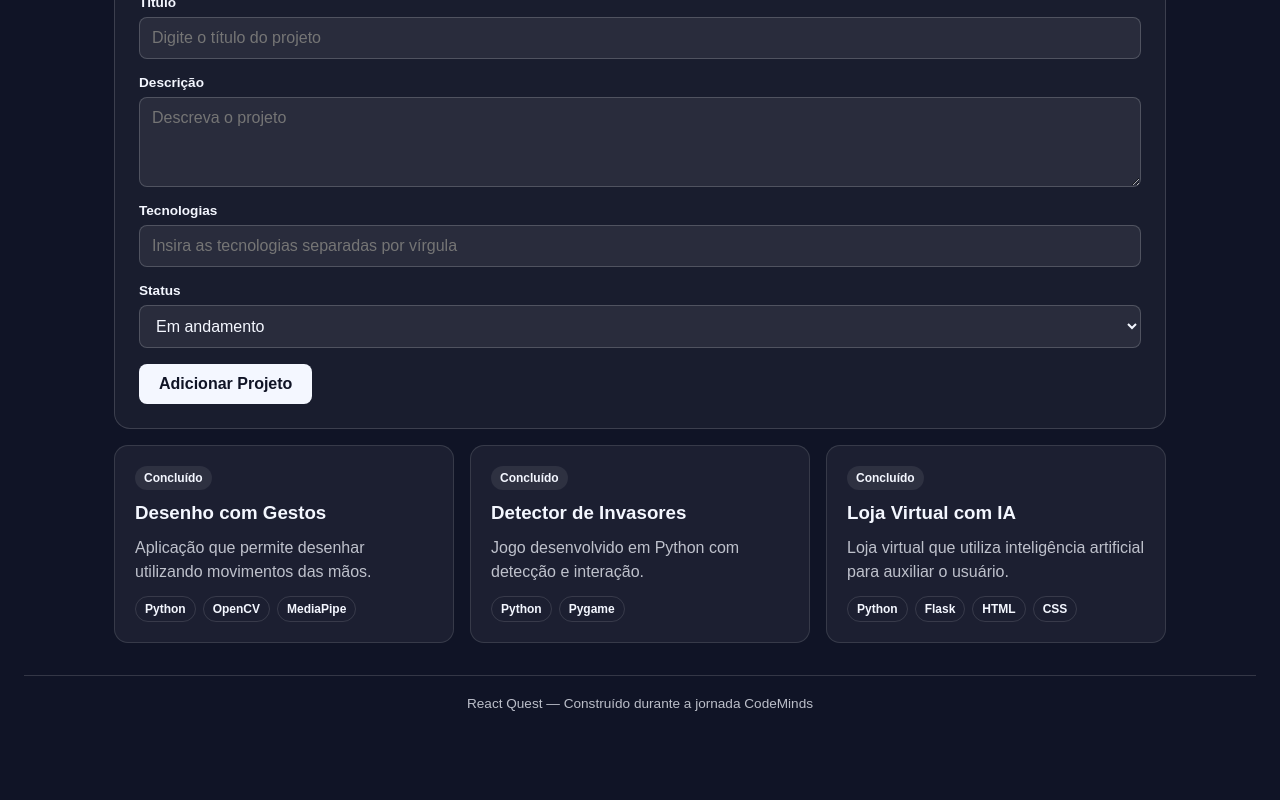
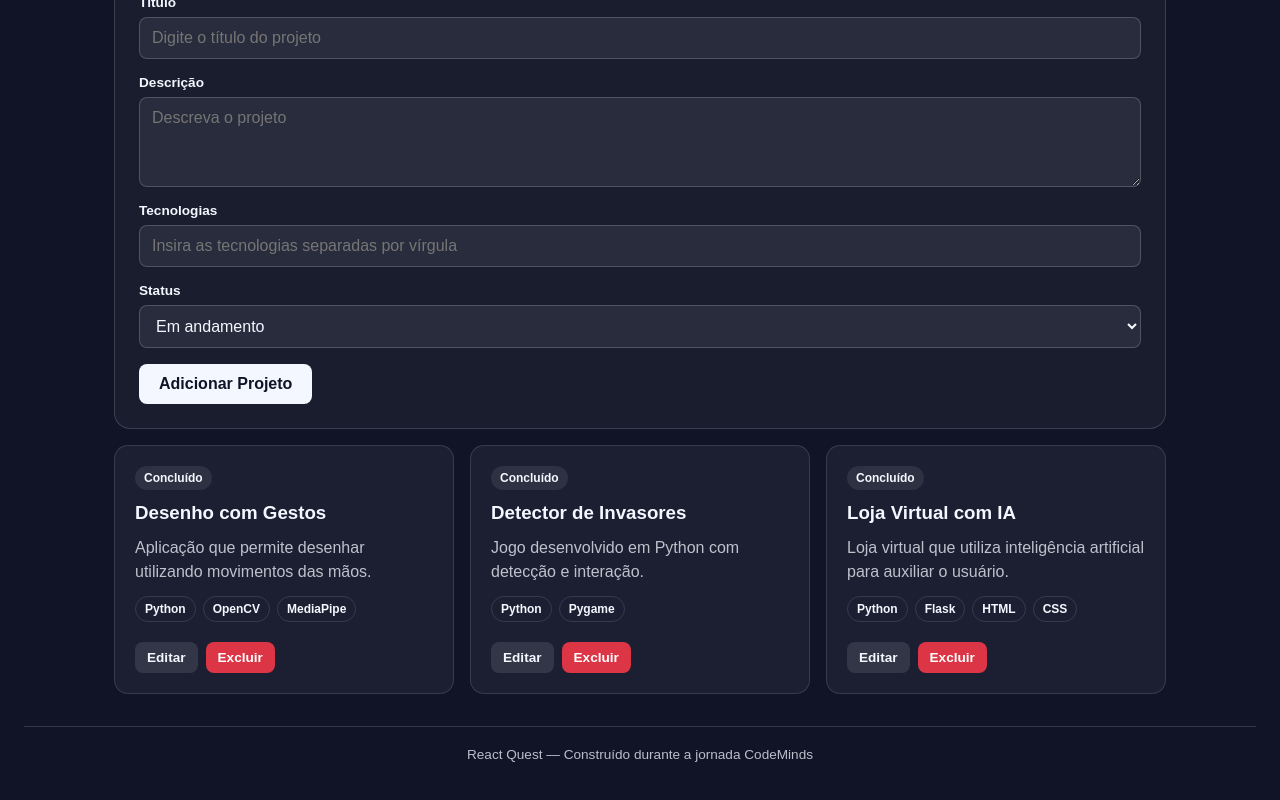
Before and after one commit to lucs-max/React_Quest, a React (Vite) app: page / in a window 1280 px wide. Shown: the part 2757-3557 px from the top of the page. Before the commit the page ends 3512 px from the top, so only its background shows below. Built offline with nearby package versions, Linux system fonts and the light colour scheme.

Commit message:
feat: completa CRUD de projetos

```diff
--- a/src/App.jsx
+++ b/src/App.jsx
@@ -88,6 +88,7 @@
   const [difficultyFilter, setDifficultyFilter] = useState("Todas");
   const [sortOrder, setSortOrder] = useState("Maior XP");
   const [projects, setProjects] = useState(initialProjects);
+  const [editingProject, setEditingProject] = useState(null);
 
   console.log(statusFilter);
   function toggleMission(missionId) {
@@ -123,7 +124,19 @@
   function addProject(newProject) {
     setProjects([...projects, newProject]);
   }
-
+  function updateProject(updatedProject) {
+      const updatedProjects = projects.map((project) =>
+        project.id === updatedProject.id ? updatedProject : project,
+      );
+      setProjects(updatedProjects);
+      setEditingProject(null);
+    }
+function deleteProject(projectId) {
+    const updatedProjects = projects.filter(
+      (project) => project.id !== projectId,
+    );
+    setProjects(updatedProjects);
+  }
 
   const completedMissions = missions.filter((mission) => mission.completed);
 
@@ -296,7 +309,11 @@
 
             </div>
           </div>
-          <ProjectForm onAddProject={addProject} />
+          <ProjectForm
+            onAddProject={addProject}
+            editingProject={editingProject}
+            onUpdateProject={updateProject}
+          />
           <div className="projects-grid">
             {
               projects.map((project) => (
@@ -306,6 +323,8 @@
                   description={project.description}
                   technologies={project.technologies}
                   status={project.status}
+                  onDelete={() => deleteProject(project.id)}
+                  onEdit={() => setEditingProject(project)}
                 />
               ))
             }
--- a/src/components/ProjectCard.css
+++ b/src/components/ProjectCard.css
@@ -41,3 +41,38 @@
   font-size: 0.75rem;
   font-weight: 600;
 }
+.project-card__actions {
+  display: flex;
+  gap: 8px;
+  margin-top: 8px;
+}
+
+.project-card__edit,
+.project-card__delete {
+  padding: 8px 12px;
+  border: none;
+  border-radius: 8px;
+  font: inherit;
+  font-size: 0.85rem;
+  font-weight: 700;
+  cursor: pointer;
+  transition:
+    transform 0.2s ease,
+    opacity 0.2s ease;
+}
+
+.project-card__edit {
+  background: rgba(255, 255, 255, 0.1);
+  color: inherit;
+}
+
+.project-card__delete {
+  background: #dc3545;
+  color: #ffffff;
+}
+
+.project-card__edit:hover,
+.project-card__delete:hover {
+  transform: translateY(-1px);
+  opacity: 0.9;
+}
--- a/src/components/ProjectCard.jsx
+++ b/src/components/ProjectCard.jsx
@@ -4,7 +4,9 @@
     title,
     description,
     technologies,
-    status
+    status,
+    onDelete,
+    onEdit
 }) {
     return(
         <article className="project-card">
@@ -18,6 +20,14 @@
                     </span>
                 ))}
             </div>
+            <div className="project-card__actions">
+                <button className="project-card__edit" type="button" onClick={onEdit}>
+                    Editar
+                </button>
+                <button className="project-card__delete" type="button" onClick={onDelete}>
+                    Excluir
+                </button>
+            </div>
         </article>
     )
 }
--- a/src/components/ProjectForm.jsx
+++ b/src/components/ProjectForm.jsx
@@ -1,11 +1,20 @@
-import { useState } from "react";
+import { useEffect, useState } from "react";
 import "./ProjectForm.css";
 
-function ProjectForm({ onAddProject }) {
+function ProjectForm({ onAddProject, editingProject, onUpdateProject }) {
   const [title, setTitle] = useState("");
   const [description, setDescription] = useState("");
   const [technologies, setTechnologies] = useState("");
   const [status, setStatus] = useState("Em andamento");
+
+  useEffect(() => {
+    if (editingProject) {
+      setTitle(editingProject.title);
+      setDescription(editingProject.description);
+      setTechnologies(editingProject.technologies.join(", "));
+      setStatus(editingProject.status);
+    }
+  }, [editingProject]);
 
   function handleSubmit(event) {
     event.preventDefault();
@@ -15,15 +24,19 @@
       return;
     }
 
-    const newProject = {
-      id: Date.now(),
+    const project = {
+      id: editingProject ? editingProject.id : Date.now(),
       title: title.trim(),
       description: description.trim(),
       technologies: technologies.split(",").map((tech) => tech.trim()),
       status,
     };
 
-    onAddProject(newProject);
+    if (editingProject) {
+      onUpdateProject(project);
+    } else {
+      onAddProject(project);
+    }
 
     setTitle("");
     setDescription("");
@@ -84,7 +97,7 @@
         </div>
 
         <button type="submit" className="project-form__button">
-          Adicionar Projeto
+          {editingProject ? "Atualizar Projeto" : "Adicionar Projeto"}
         </button>
       </form>
     </section>
```
